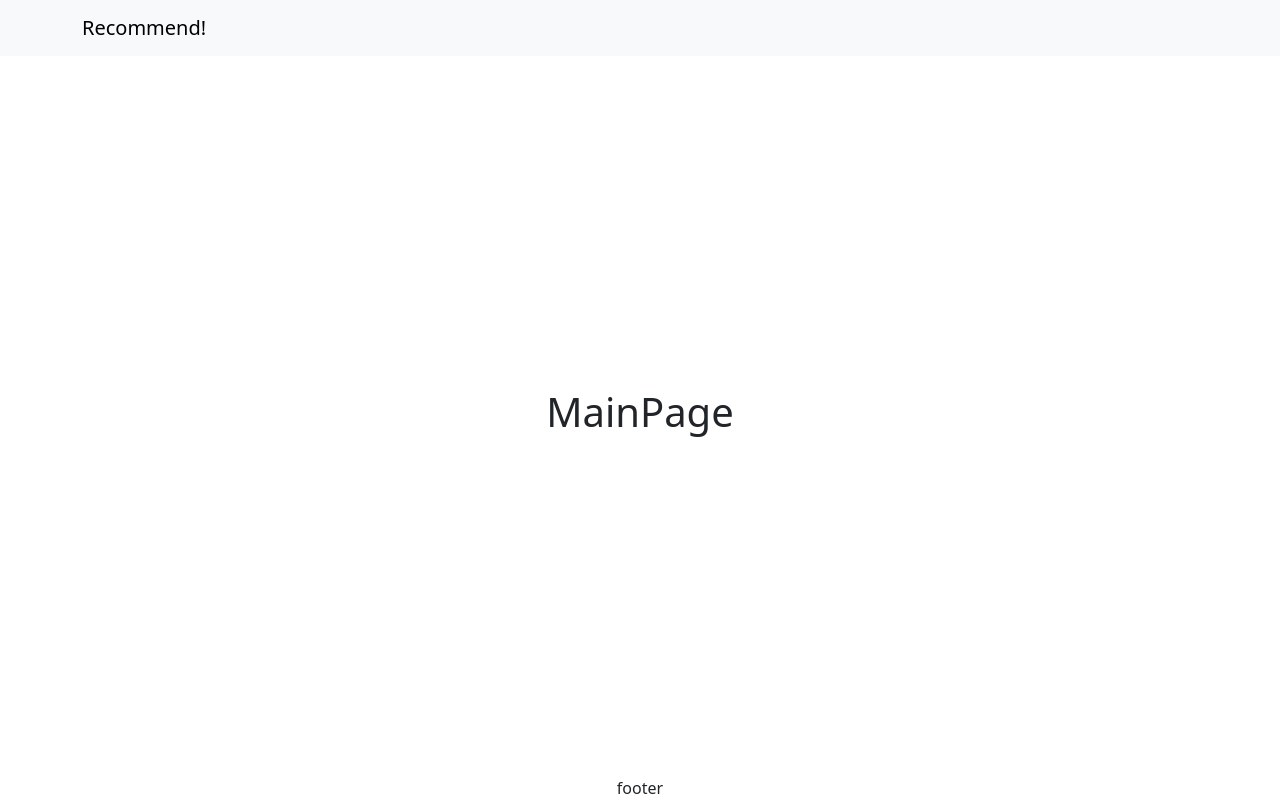
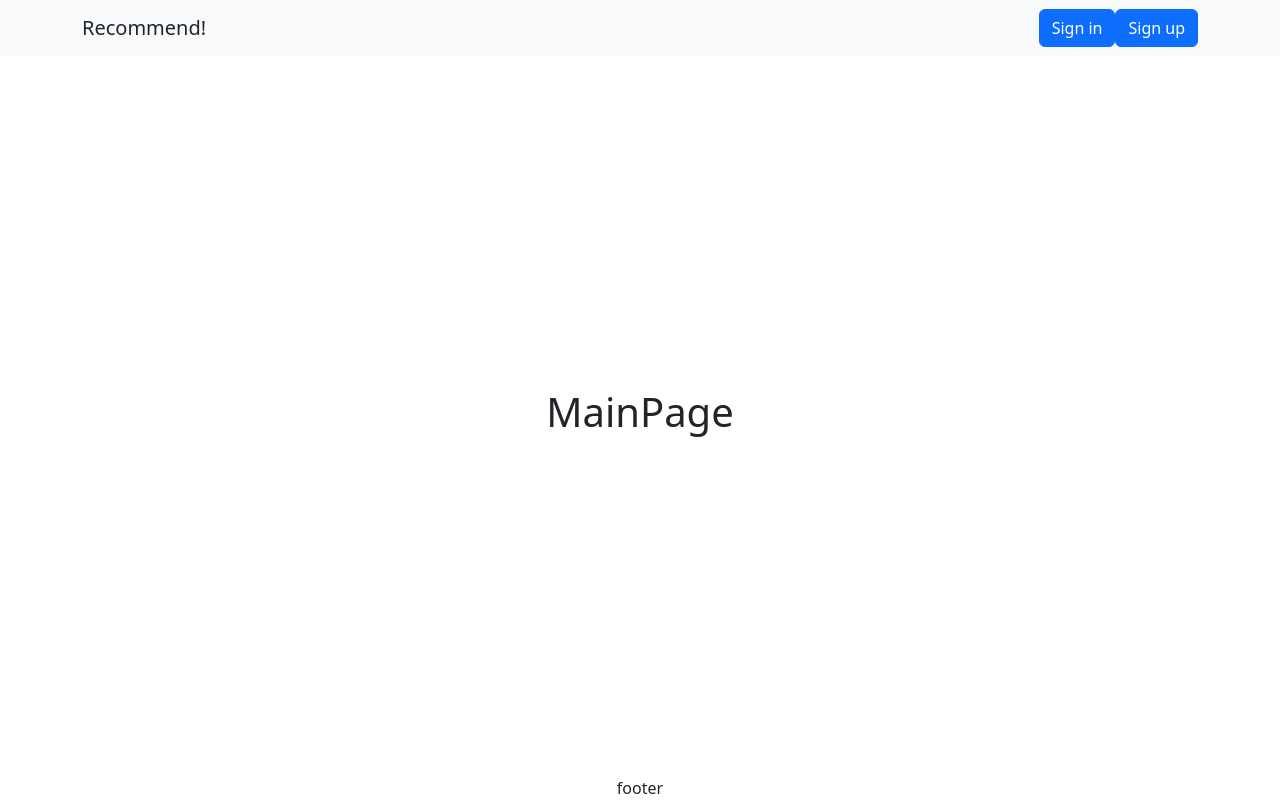
Before and after one commit to DianaSmertina/recommendation-service, a React (Vite) app in the folder client/: page / in a window 1280 px wide. Built offline with nearby package versions, Linux system fonts and the light colour scheme.

Commit message:
feat: add navigation in header

```diff
--- a/client/src/components/layout/header/Header.tsx
+++ b/client/src/components/layout/header/Header.tsx
@@ -1,13 +1,25 @@
-import { Row, Navbar, Container, Nav } from "react-bootstrap";
+import { Row, Navbar, Container, Nav, Button } from "react-bootstrap";
+import { NavLink } from "react-router-dom";
 
 function Header() {
     return (
         <Row className="w-100 p-0 m-0">
             <header className="p-0">
-                <Navbar bg="light" data-bs-theme="light" expand="lg">
+                <Navbar data-bs-theme="light" className="bg-body-tertiary justify-content-between">
                     <Container>
-                        <Navbar.Brand href="/">Recommend!</Navbar.Brand>
+                        <Navbar.Brand><NavLink to="/" className="text-decoration-none link-dark">Recommend!</NavLink></Navbar.Brand>
                         <Nav>
+                            {localStorage.getItem("token") ? (
+                                <>
+                                    <Nav.Link>userimg</Nav.Link>
+                                    <Button>Log out</Button>
+                                </>
+                            ) : (
+                                <>
+                                    <NavLink to="/sign-in"><Button>Sign in</Button></NavLink>
+                                    <NavLink to="/sign-up"><Button>Sign up</Button></NavLink>
+                                </>
+                            )}
 
                         </Nav>
                     </Container>
```
